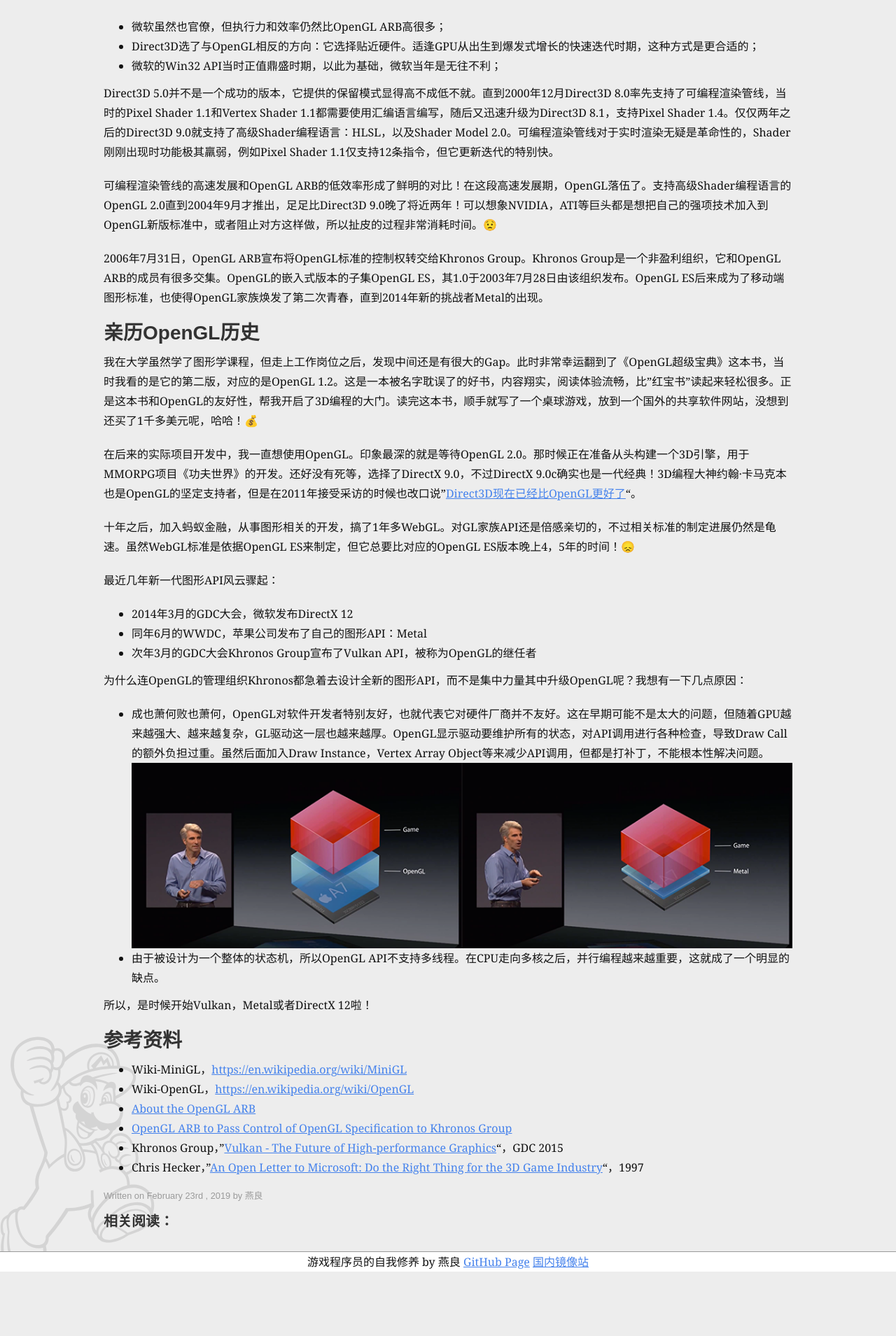
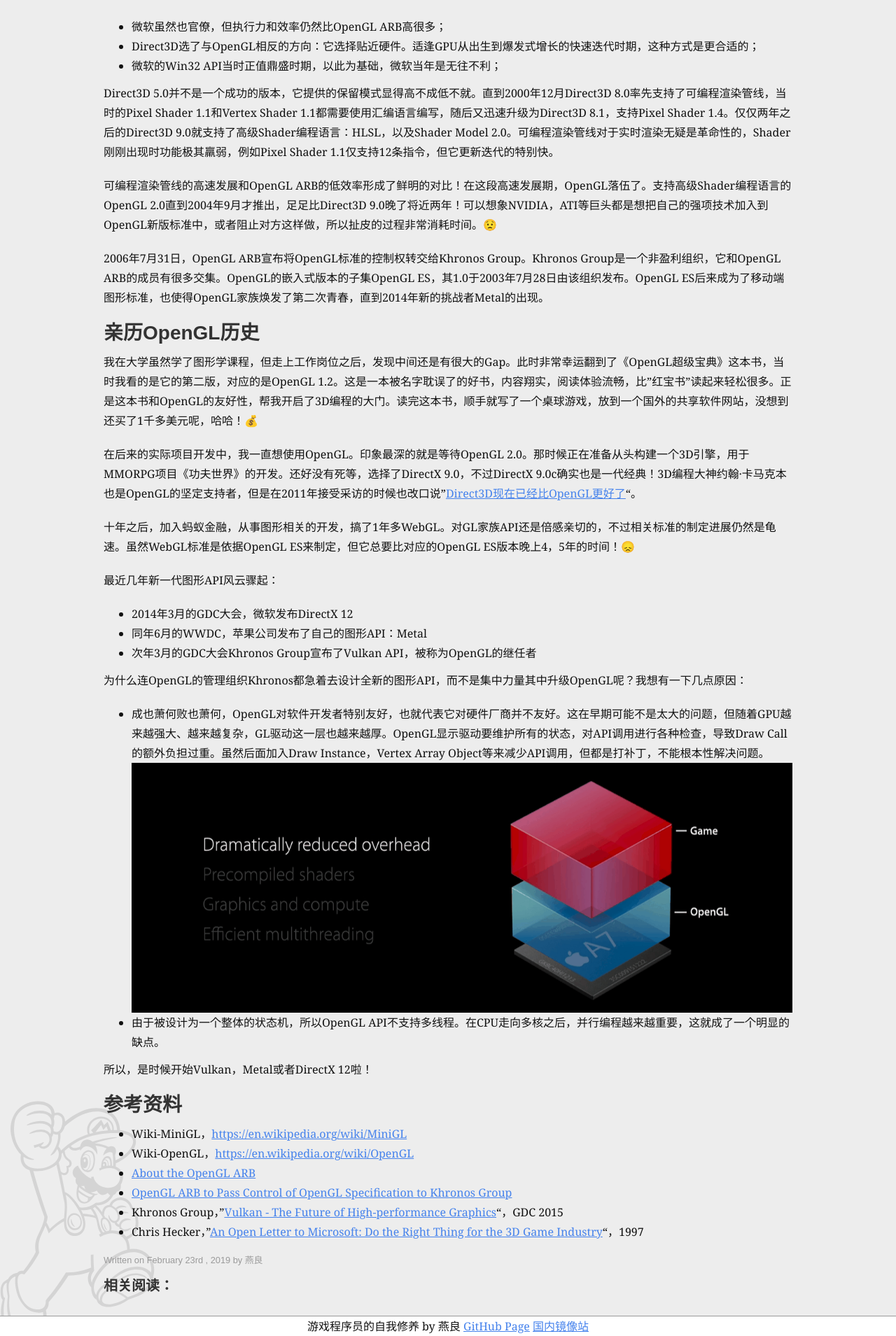
Before and after one commit to neil3d/neil3d.github.io, a Jekyll site: the page built from _posts/2019-02-23-gl-brief-history.md, in a window 1280 px wide. Shown: the part 1014-2923 px from the top of the page at 70% size. Built offline with Jekyll 4.4.1, drawn with Linux system fonts in a browser that asks for light colours; emoji names are drawn with the system emoji font; comment, search, counter and statistics services are not loaded; before the commit the page ends 2831 px from its top, so only the background shows below that.

Commit message:
using gif for opengl-metal compare

```diff
--- a/_posts/2019-02-23-gl-brief-history.md
+++ b/_posts/2019-02-23-gl-brief-history.md
@@ -55,7 +55,7 @@
 为什么连OpenGL的管理组织Khronos都急着去设计全新的图形API，而不是集中力量其中升级OpenGL呢？我想有一下几点原因：
 
 * 成也萧何败也萧何，OpenGL对软件开发者特别友好，也就代表它对硬件厂商并不友好。这在早期可能不是太大的问题，但随着GPU越来越强大、越来越复杂，GL驱动这一层也越来越厚。OpenGL显示驱动要维护所有的状态，对API调用进行各种检查，导致Draw Call的额外负担过重。虽然后面加入Draw Instance，Vertex Array Object等来减少API调用，但都是打补丁，不能根本性解决问题。
-![wwdc2014-metal](/assets/img/opengl/wwdc2014-metal.png)
+![wwdc2015-metal](/assets/img/opengl/wwdc2015-metal.gif)
 * 由于被设计为一个整体的状态机，所以OpenGL API不支持多线程。在CPU走向多核之后，并行编程越来越重要，这就成了一个明显的缺点。
 
 所以，是时候开始Vulkan，Metal或者DirectX 12啦！
```
Also changed, not shown: assets/img/opengl/wwdc2015-metal.gif (added).
